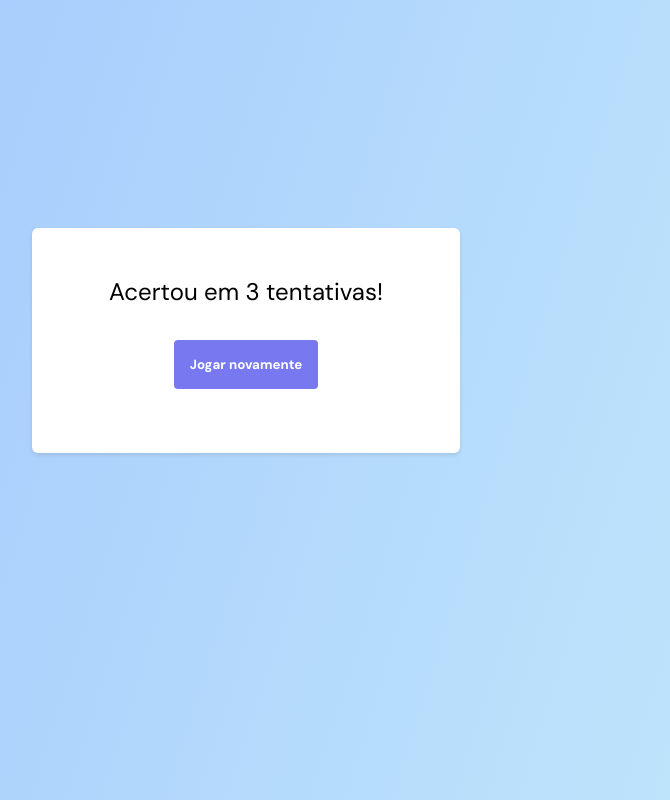
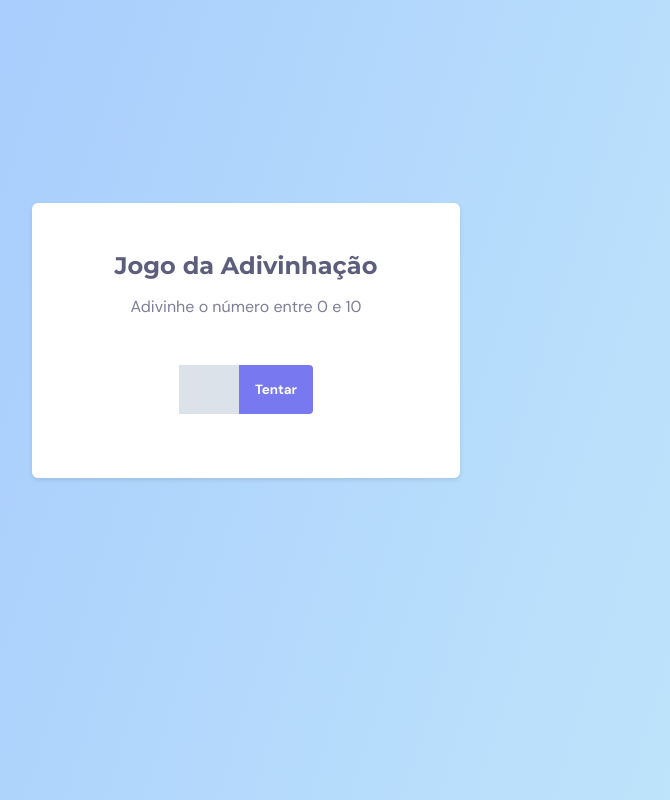
Before and after one commit to andreydantasvf/Jogo-Da-Adivinhacao, a plain HTML site: page index.html in a window 1280 px wide. Shown: the whole page, without its empty margins (394-1064 px from the left). Drawn offline with Linux system fonts and the light colour scheme.

Commit message:
Adicionando Ids no html

```diff
--- a/index.html
+++ b/index.html
@@ -16,23 +16,25 @@
 
   <body>
     <main>
-      <div class="screen1 hide">
+      <div class="screen1">
         <h1>Jogo da Adivinhação</h1>
 
         <p>Adivinhe o número entre 0 e 10</p>
 
         <form>
-          <input type="number" />
+          <input id="inputNumber" type="number" />
 
-          <button>Tentar</button>
+          <button id="btnTry">Tentar</button>
         </form>
       </div>
 
-      <div class="screen2">
+      <div class="screen2 hide">
         <h2>Acertou em 3 tentativas!</h2>
 
-        <button>Jogar novamente</button>
+        <button id="btnReset">Jogar novamente</button>
       </div>
     </main>
+
+    <script src="./main.js"></script>
   </body>
 </html>
```
